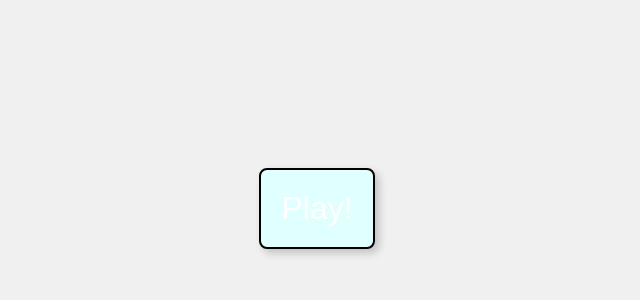
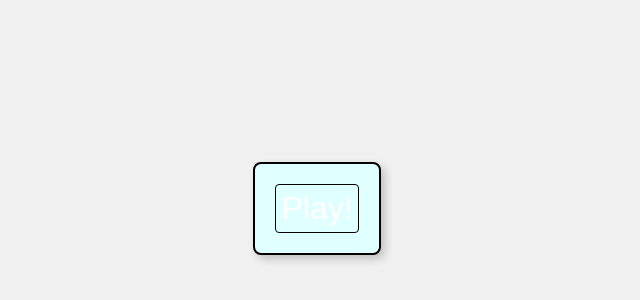
Before and after one commit to graaa707/Airline-game-, a plain HTML site: page index.html in a window 1280 px wide. Shown: the part 192-492 px from the top of the page, without its empty margins (323-963 px from the left). Drawn offline with Linux system fonts and the light colour scheme.

Commit message:
Update style.css

```diff
--- a/style.css
+++ b/style.css
@@ -9,8 +9,8 @@ body {
 }
 
 .box {
-    background-color: lightcyan; /* Changed to light cyan */
-    border: 2px solid #000; /* Changed to dark black (#000) */
+    background-color: lightcyan;
+    border: 2px solid #000;
     padding: 20px;
     border-radius: 8px;
     box-shadow: 4px 4px 8px rgba(0, 0, 0, 0.2);
@@ -19,6 +19,9 @@ body {
 #play-text {
     font-size: 2em;
     text-align: center;
-    color: #fff; /* Changed to white (#fff) */
+    color: #fff;
     margin: 0;
+    border: 1px solid #000; /* Added a 1px solid black border */
+    padding: 5px; /* Add some padding around the text for better visual */
+    border-radius: 4px; /* Optional: Add a slight border radius to the text */
 }
```
